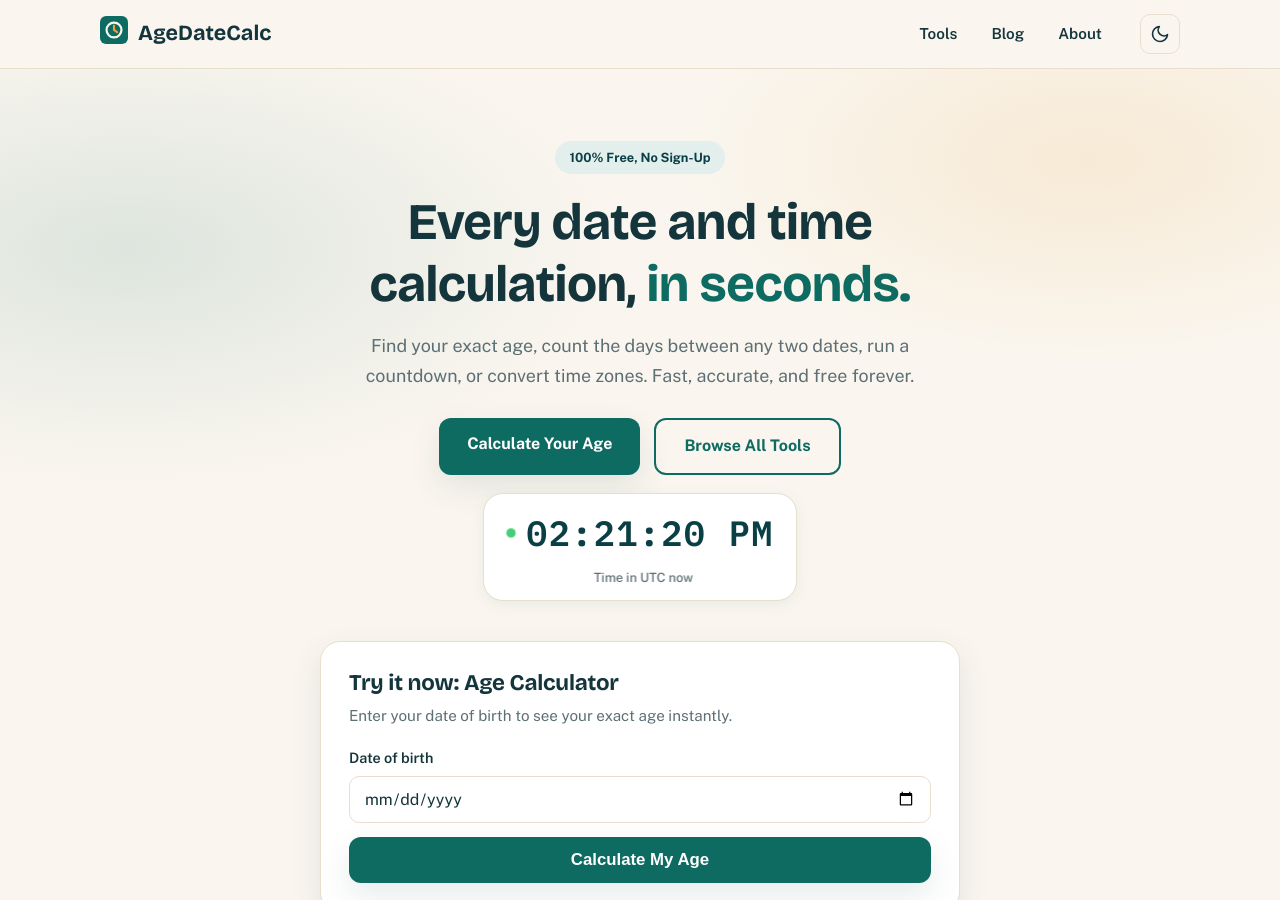
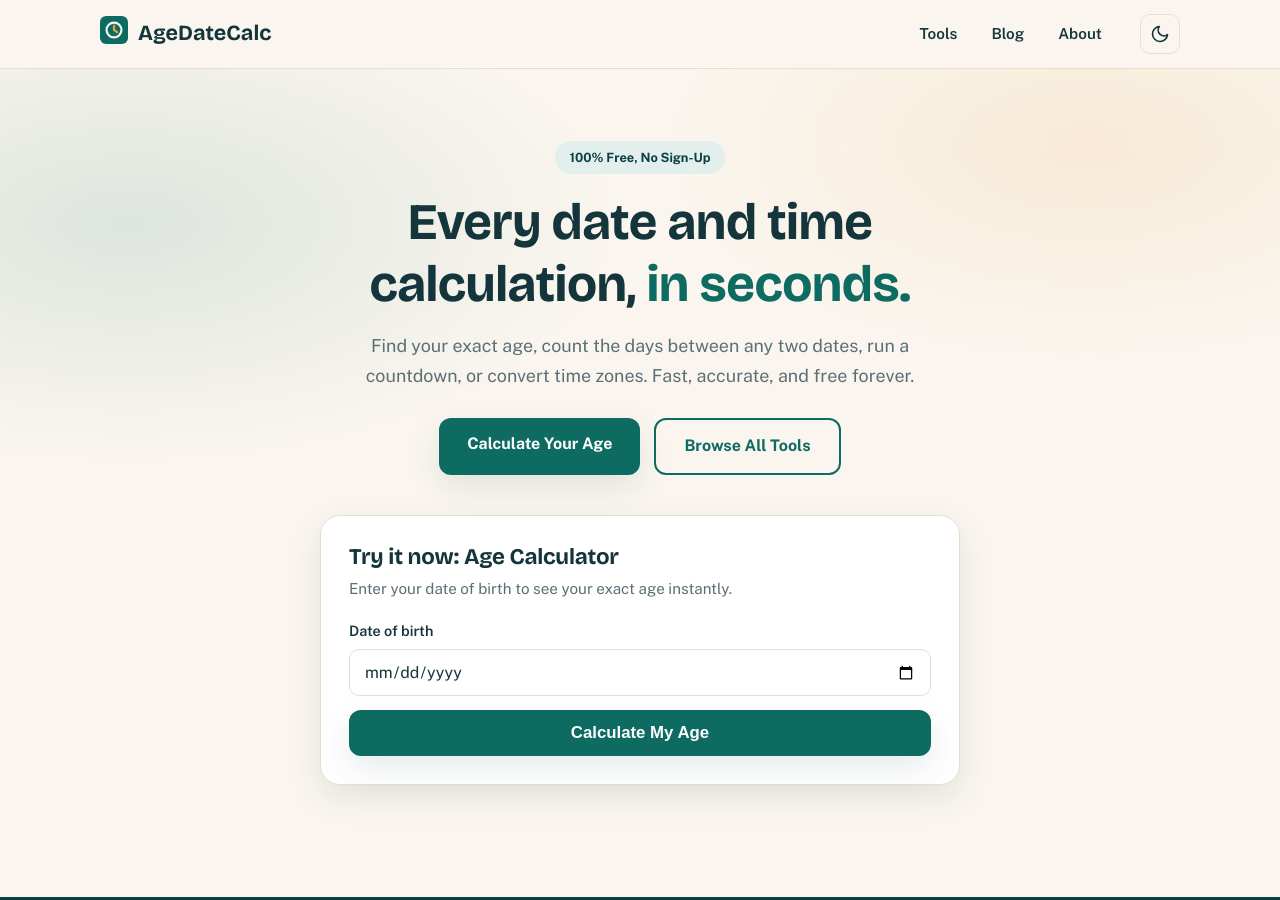
Before and after one commit to zaidmeo09-dhangal/agedatecalc, a Jekyll site: the page built from index.md, in a window 1280 px wide and 900 px high. Built offline with Jekyll 4.4.1, drawn with Linux system fonts in a browser that asks for light colours; some of the changed lines change nothing that is shown.

Commit message:
Remove hero live clock and timezone ticker from homepage

```diff
--- a/index.md
+++ b/index.md
@@ -21,32 +21,6 @@ schema: |
       <a class="btn btn-primary" href="{{ '/age-calculator/' | relative_url }}">Calculate Your Age</a>
       <a class="btn btn-outline" href="#tools">Browse All Tools</a>
     </div>
-    <div class="live-clock-wrap" title="Your local time, ticking live" style="flex-direction:column;gap:2px;border-radius:20px;overflow:hidden;max-width:100%">
-      <span style="display:inline-flex;align-items:center;gap:10px"><span class="live-dot"></span><span class="live-clock" id="hero-clock">--:--:--</span></span>
-      <span class="ticker" aria-live="off"><span class="ticker-track"><span class="ticker-text" id="hero-tz-label"></span><span class="ticker-text" id="hero-tz-label2" aria-hidden="true"></span></span></span>
-    </div>
-    <script>
-    (function(){
-      function tick(){
-        var el = document.getElementById('hero-clock');
-        if(!el) return;
-        el.textContent = new Date().toLocaleTimeString('en-US',{hour:'2-digit',minute:'2-digit',second:'2-digit'});
-      }
-      try{
-        var tz = Intl.DateTimeFormat().resolvedOptions().timeZone || '';
-        var city = tz.split('/').pop().replace(/_/g, ' ');
-        /* Friendly names where the IANA city is misleading */
-        var friendly = { 'Karachi': 'Pakistan', 'Kolkata': 'India', 'Dhaka': 'Bangladesh' };
-        if(friendly[city]) city = friendly[city];
-        var label = city ? 'Time in ' + city + ' now' : '';
-        var lbl = document.getElementById('hero-tz-label');
-        var lbl2 = document.getElementById('hero-tz-label2');
-        if(lbl) lbl.textContent = label;
-        if(lbl2) lbl2.textContent = label;
-      }catch(e){}
-      tick(); setInterval(tick, 1000);
-    })();
-    </script>
 
     <div class="calc-card">
       <h2>Try it now: Age Calculator</h2>
```
